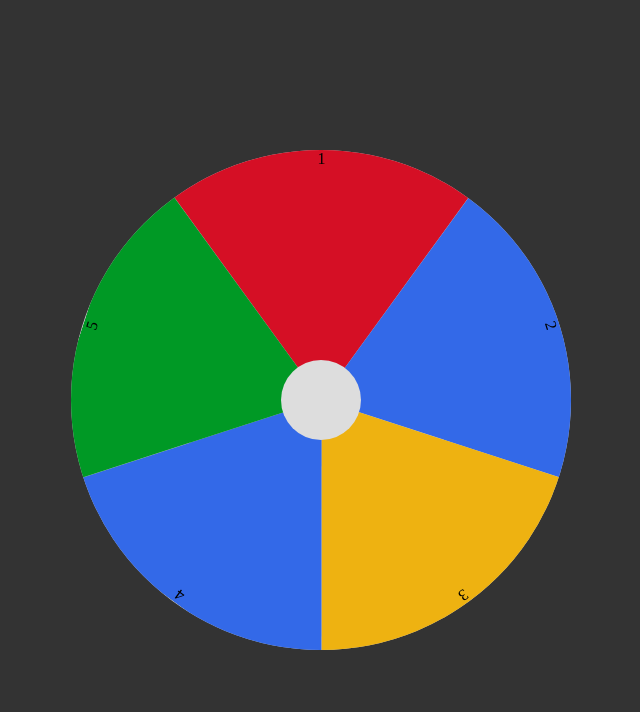
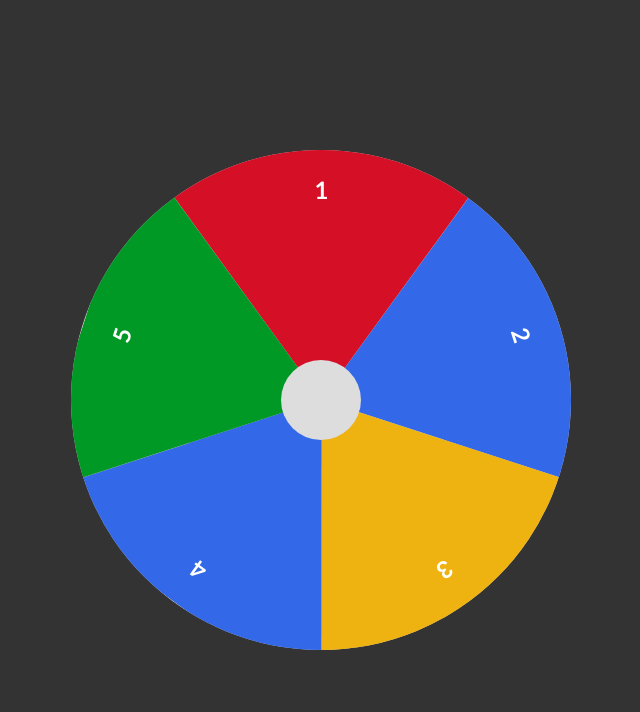
Before and after one commit to fran-mowat/spinner, a plain HTML site: page index.html in a window 1280 px wide. Shown: the whole page, without its empty margins (319-959 px from the left). Drawn offline with Linux system fonts and the light colour scheme.

Commit message:
styling segment text

```diff
--- a/styles.css
+++ b/styles.css
@@ -10,6 +10,7 @@ body{
     padding: 0;
     height: 100vh;
     overflow: hidden;
+    font-family: 'Trebuchet MS', 'Lucida Sans Unicode', 'Lucida Grande', 'Lucida Sans', Arial, sans-serif;
 }
 
 #wheel-container{
@@ -50,6 +51,11 @@ body{
     text-align: center;
     transform-origin: bottom;
     left: 69px;
+    font-weight: bold;
+    color: #fff;
+    font-size: 24px;
+    padding-top: 25px;
+    box-sizing: border-box;
 }
 
 #wheel #one{
```
